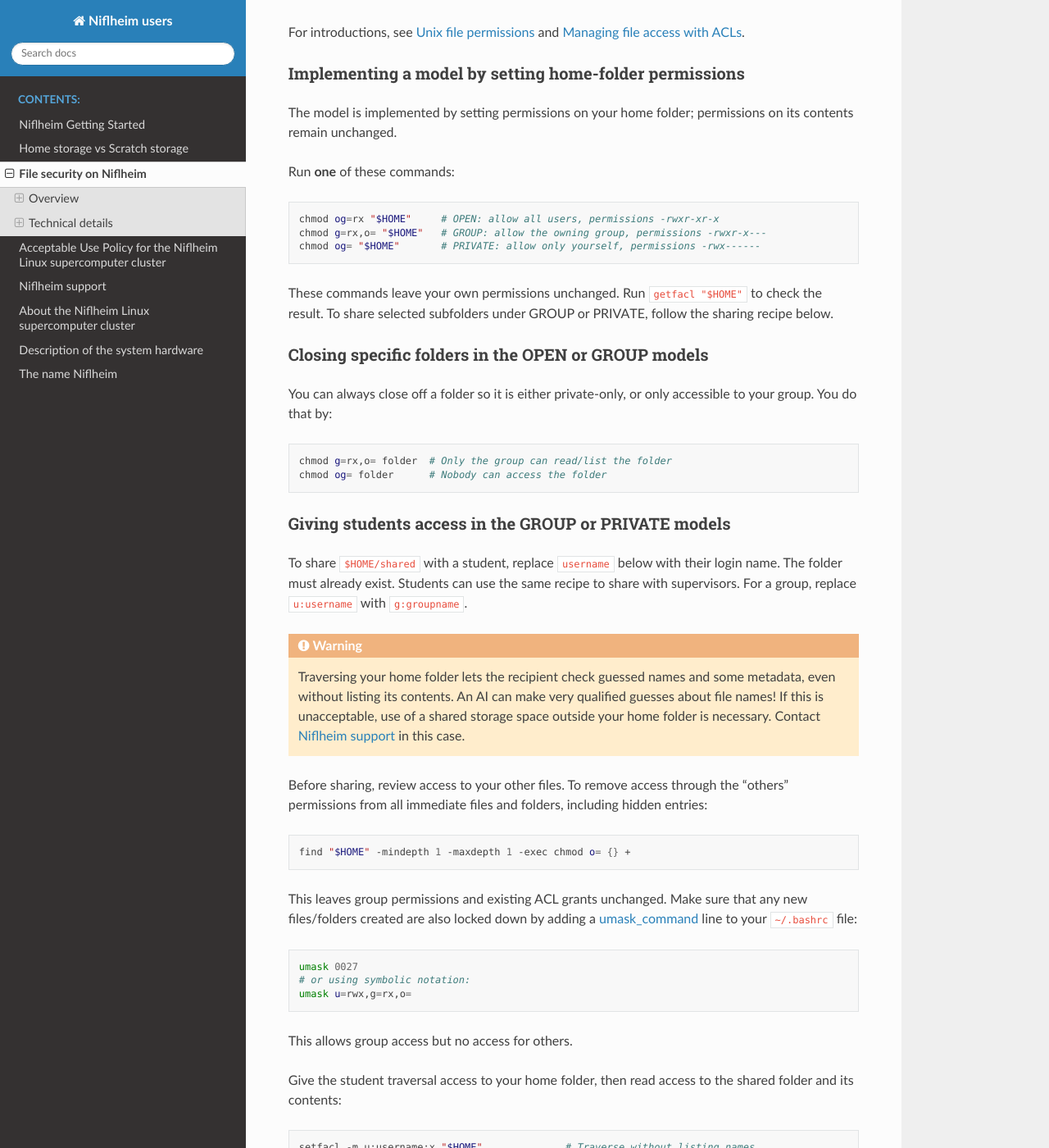
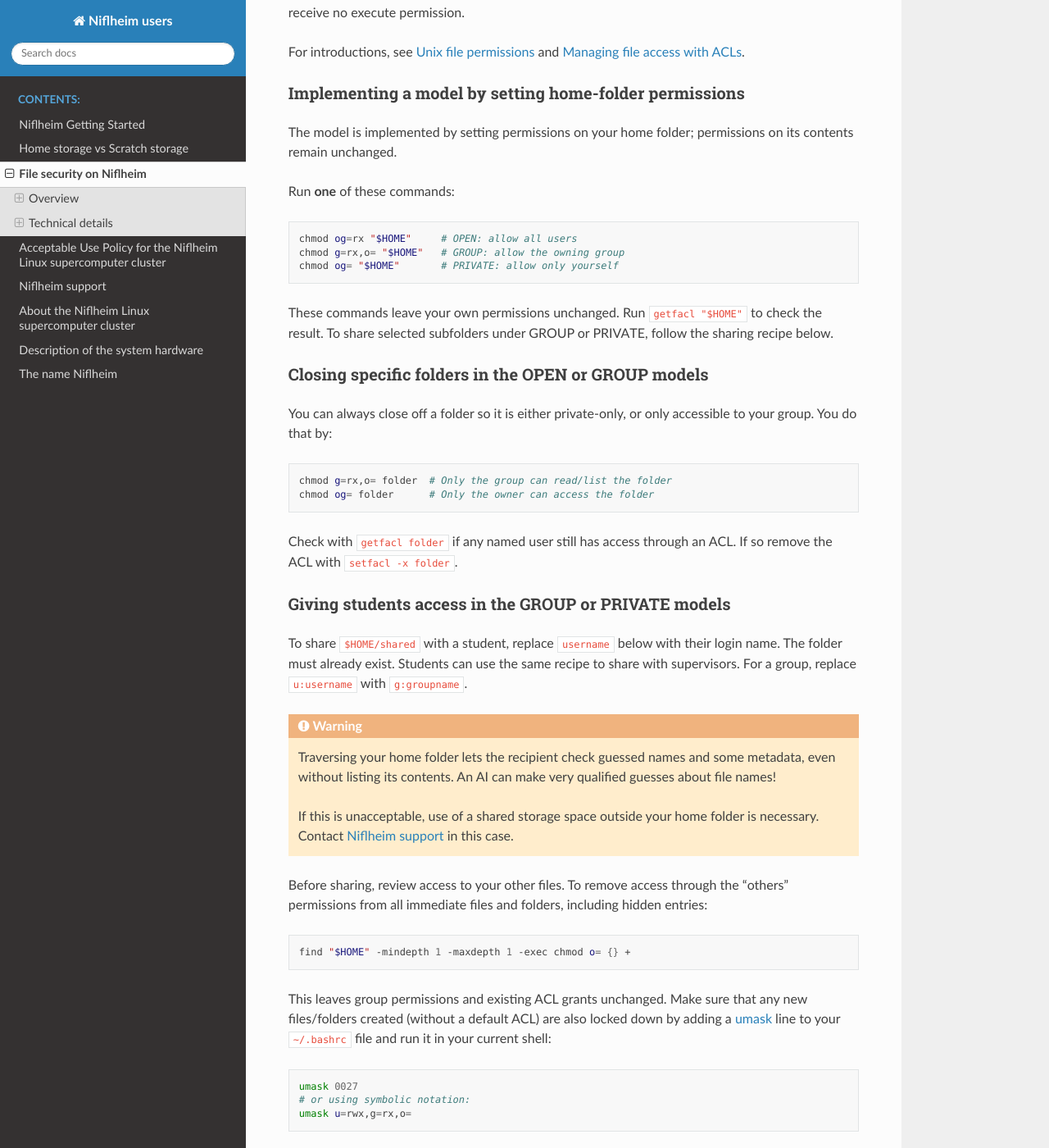
Before and after one commit to OleHolmNielsen/Niflheim_users, a Sphinx documentation site: the page built from docs/File_security_on_Niflheim.rst, in a window 1280 px wide and 1400 px high, scrolled down 1671 px. Shown: the whole window at 82% size. Built offline with Sphinx 7.4.7 and the Read the Docs theme 3.1.0, drawn with Linux system fonts in a browser that asks for light colours; some of the changed text lies outside the part shown.

Commit message:
few technical errors and typos

```diff
--- a/docs/File_security_on_Niflheim.rst
+++ b/docs/File_security_on_Niflheim.rst
@@ -33,7 +33,7 @@ Choose a security model
    * - 3. PRIVATE
      - You only, apart from administrators with privileged access.
 
-Apart from the home folder access to individual files also depends on their permissions and any access control lists (ACLs).
+Apart from the home folder, access to a file requires permission on the file itself and traversal permission on every parent folder.
 You can restrict individual folders or grant exceptions using ACLs.
 
 Faculty, postdocs and Ph.D. students belong to ``xxxvip``, where ``xxx`` is the research section abbreviation.
@@ -106,9 +106,9 @@ Run **one** of these commands:
 
 .. code-block:: bash
 
-   chmod og=rx "$HOME"     # OPEN: allow all users, permissions -rwxr-xr-x
-   chmod g=rx,o= "$HOME"   # GROUP: allow the owning group, permissions -rwxr-x---
-   chmod og= "$HOME"       # PRIVATE: allow only yourself, permissions -rwx------
+   chmod og=rx "$HOME"     # OPEN: allow all users
+   chmod g=rx,o= "$HOME"   # GROUP: allow the owning group
+   chmod og= "$HOME"       # PRIVATE: allow only yourself
 
 These commands leave your own permissions unchanged. Run ``getfacl "$HOME"`` to check the result.
 To share selected subfolders under GROUP or PRIVATE, follow the sharing recipe below.
@@ -122,7 +122,9 @@ You do that by:
 .. code-block:: bash
 
    chmod g=rx,o= folder  # Only the group can read/list the folder
-   chmod og= folder      # Nobody can access the folder
+   chmod og= folder      # Only the owner can access the folder
+
+Check with ``getfacl folder`` if any named user still has access through an ACL. If so remove the ACL with ``setfacl -x folder``.
 
 Giving students access in the GROUP or PRIVATE models
 -----------------------------------------------------
@@ -134,6 +136,7 @@ For a group, replace ``u:username`` with ``g:groupname``.
 .. warning::
 
    Traversing your home folder lets the recipient check guessed names and some metadata, even without listing its contents. An AI can make very qualified guesses about file names!
+
    If this is unacceptable, use of a shared storage space outside your home folder is necessary. Contact :ref:`Niflheim_support` in this case.
 
 Before sharing, review access to your other files. To remove access through the "others" permissions
@@ -144,7 +147,7 @@ from all immediate files and folders, including hidden entries:
    find "$HOME" -mindepth 1 -maxdepth 1 -exec chmod o= {} +
 
 This leaves group permissions and existing ACL grants unchanged.
-Make sure that any new files/folders created are also locked down by adding a umask_command_ line to your ``~/.bashrc`` file:
+Make sure that any new files/folders created (without a default ACL) are also locked down by adding a `umask`_ line to your ``~/.bashrc`` file and run it in your current shell:
 
 .. code-block:: bash
 
@@ -154,7 +157,7 @@ Make sure that any new files/folders created are also locked down by adding a um
 
 This allows group access but no access for others.
 
-.. _umask_command: https://en.wikipedia.org/wiki/Umask
+.. _umask: https://en.wikipedia.org/wiki/Umask
 
 Give the student traversal access to your home folder, then read access to the shared folder and its contents:
 
```
